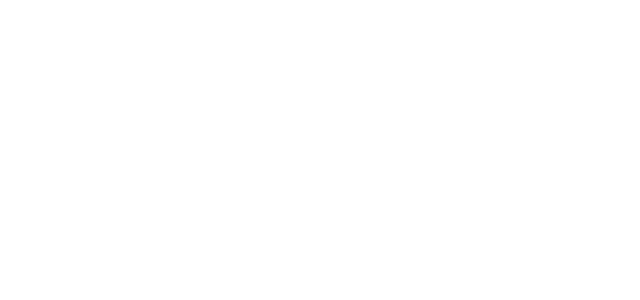
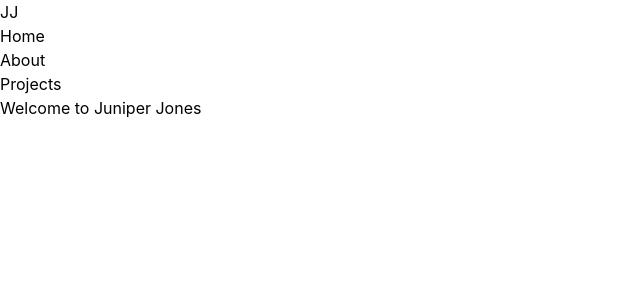
Before and after one commit to Dalzwrld/react-personal-portfolio, a React (Vite) app: page / in a window 1280 px wide. Shown: the top 300 px of the page, without its empty margins (0-640 px from the left). Built offline with nearby package versions, Linux system fonts and the light colour scheme.

Commit message:
feat: add app && hero jsx files

```diff
--- a/src/App.jsx
+++ b/src/App.jsx
@@ -11,7 +11,10 @@
 
   return (
     <div className="">
-      <div className=""></div> {/**Hero section */}
+      <div className="">
+        <Hero />
+      </div> {/**Hero section */}
+
       <div className=""></div> {/**Search button */}
       <div className=""></div> {/**Landing page */}
       <div className=""></div> {/**Form */}
--- a/src/components/hero.jsx
+++ b/src/components/hero.jsx
@@ -4,16 +4,16 @@
   return (
     <div className="">
         <nav className="">
-            <h3 className=""></h3>
+            <h3 className="">JJ</h3>
             <ul className="">
-                <li className=""></li>
-                <li className=""></li>
-                <li className=""></li>
+                <li className="">Home</li>
+                <li className="">About</li>
+                <li className="">Projects</li>
             </ul>
         </nav>
 
         <div className="">
-            <h1 className=""></h1>
+            <h1 className="">Welcome to Juniper Jones</h1>
             <h3 className=""></h3>
             {/* <button className=""></button> */}
         </div>
```
